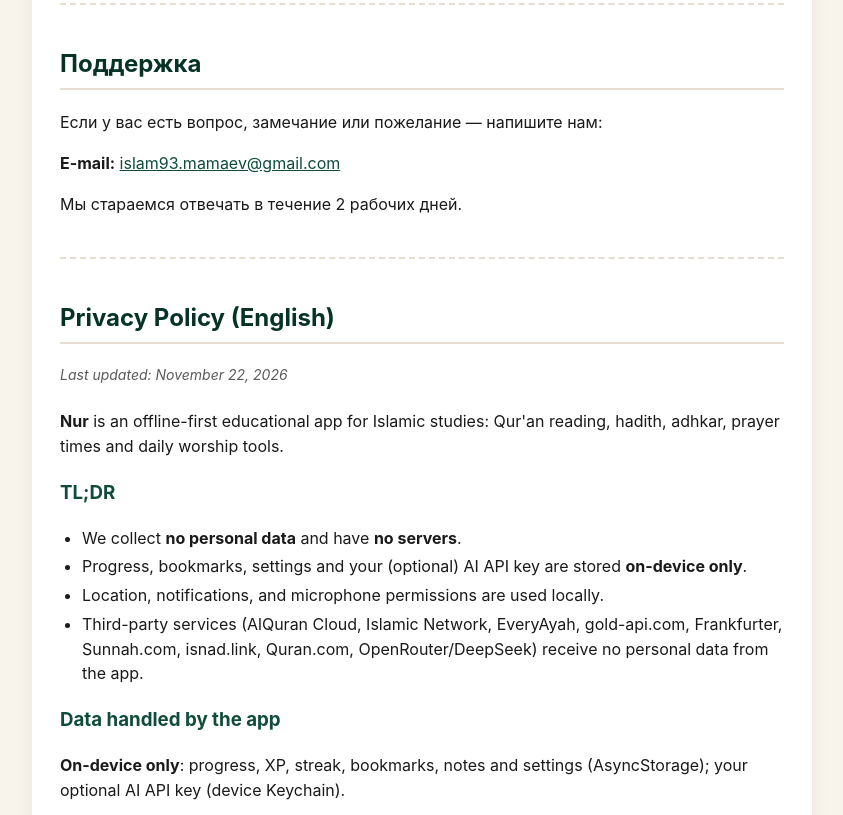
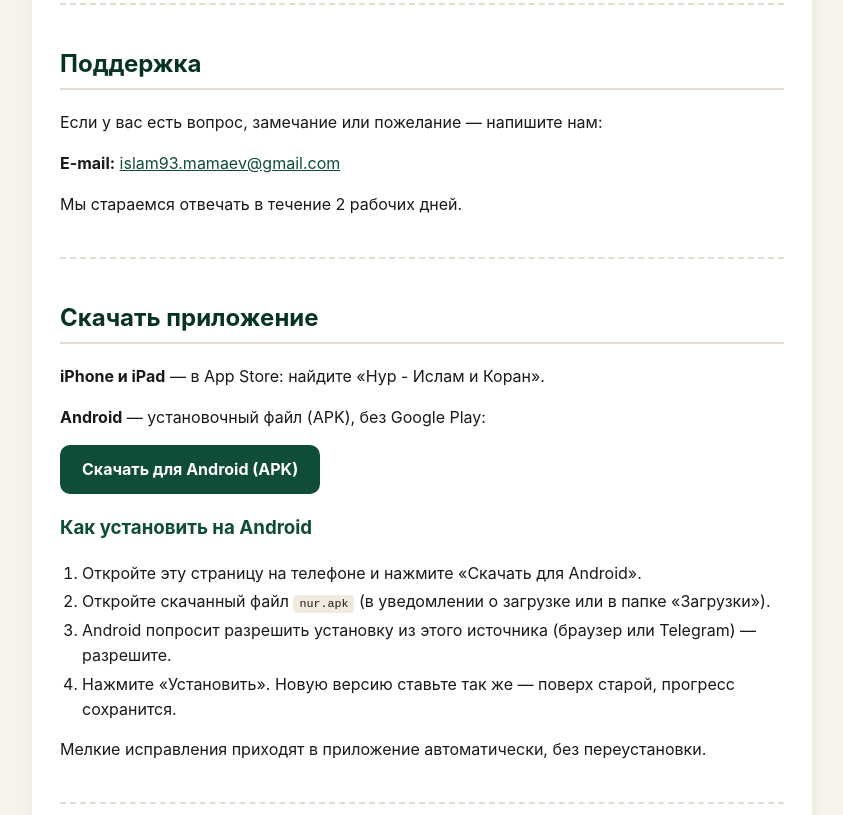
Before and after one commit to islam93mamaev-netizen/nur-app, a website: page index.html in a window 1280 px wide. Shown: the part 1956-2771 px from the top of the page, without its empty margins (218-1061 px from the left). Drawn offline with Linux system fonts and the light colour scheme.

Commit message:
site: страница «Скачать» с APK для Android

```diff
--- a/index.html
+++ b/index.html
@@ -89,6 +89,17 @@
       font-size: 14px;
       margin-bottom: 24px;
     }
+    .dl-btn {
+      display: inline-block;
+      background: var(--primary);
+      color: #fff;
+      padding: 12px 22px;
+      border-radius: 10px;
+      text-decoration: none;
+      font-weight: 700;
+    }
+    .dl-btn:hover { background: var(--primary-dark); }
+    ol { padding-left: 22px; }
     hr {
       border: 0;
       border-top: 2px dashed var(--border);
@@ -103,6 +114,7 @@
     <nav>
       <a href="#privacy">Политика конфиденциальности</a>
       <a href="#support">Поддержка</a>
+      <a href="#download">Скачать</a>
       <a href="#en">English</a>
     </nav>
   </header>
@@ -164,6 +176,22 @@
       <p>Мы стараемся отвечать в течение 2 рабочих дней.</p>
     </section>
 
+    <section id="download">
+      <hr>
+      <h2>Скачать приложение</h2>
+      <p><strong>iPhone и iPad</strong> — в App Store: найдите «Нур - Ислам и Коран».</p>
+      <p><strong>Android</strong> — установочный файл (APK), без Google Play:</p>
+      <p><a class="dl-btn" href="https://github.com/islam93mamaev-netizen/nur-app/releases/latest/download/nur.apk">Скачать для Android (APK)</a></p>
+      <h3>Как установить на Android</h3>
+      <ol>
+        <li>Откройте эту страницу на телефоне и нажмите «Скачать для Android».</li>
+        <li>Откройте скачанный файл <code>nur.apk</code> (в уведомлении о загрузке или в папке «Загрузки»).</li>
+        <li>Android попросит разрешить установку из этого источника (браузер или Telegram) — разрешите.</li>
+        <li>Нажмите «Установить». Новую версию ставьте так же — поверх старой, прогресс сохранится.</li>
+      </ol>
+      <p>Мелкие исправления приходят в приложение автоматически, без переустановки.</p>
+    </section>
+
     <section id="en">
       <hr>
       <h2>Privacy Policy (English)</h2>
```
Also changed, not shown: 1 other file.
